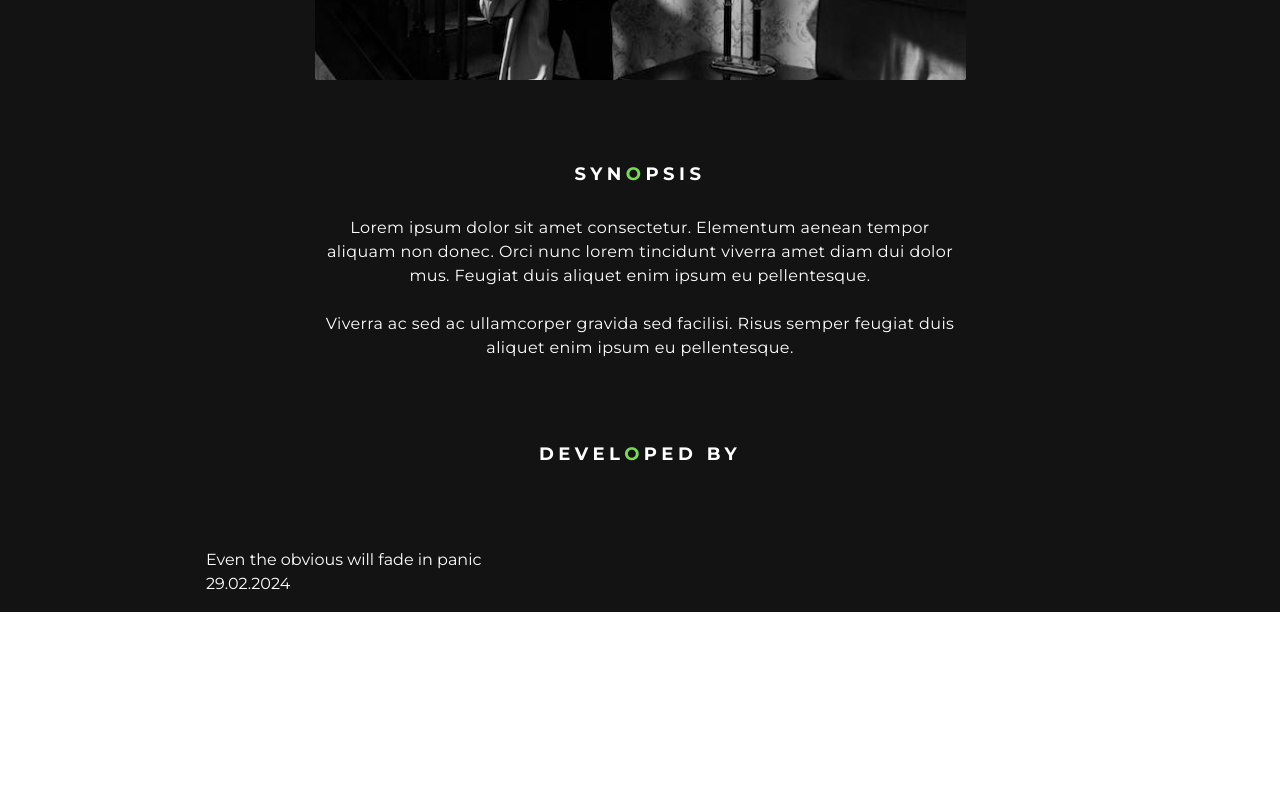
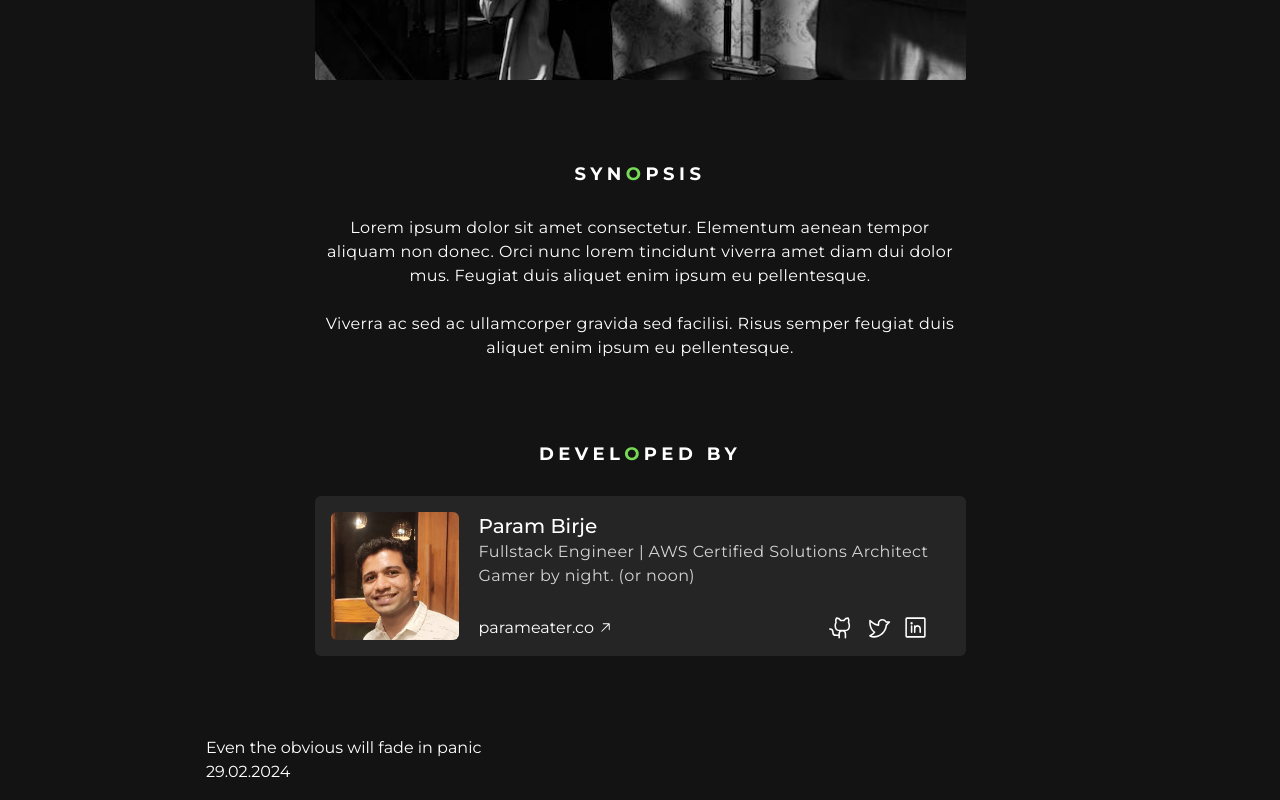
Before and after one commit to ParamBirje/parable-rhythm-site, a React (Vite) app: page / in a window 1280 px wide. Shown: the part 781-1581 px from the top of the page. Before the commit the page ends 1393 px from the top, so only its background shows below. Built offline with nearby package versions, Linux system fonts and the light colour scheme.

Commit message:
Styled entire Developed By section

```diff
--- a/package.json
+++ b/package.json
@@ -10,6 +10,7 @@
     "preview": "vite preview"
   },
   "dependencies": {
+    "@phosphor-icons/react": "^2.0.15",
     "react": "^18.2.0",
     "react-dom": "^18.2.0"
   },
--- a/src/App.tsx
+++ b/src/App.tsx
@@ -1,7 +1,13 @@
-// import reactLogo from './assets/react.svg'
-// import viteLogo from '/vite.svg'
+import {
+  GithubLogo,
+  TwitterLogo,
+  LinkedinLogo,
+  ArrowUpRight,
+} from "@phosphor-icons/react";
 
 function App() {
+  const socialIconSize = 25;
+
   return (
     <main className="bg-primary text-white font-monty min-h-screen">
       <div className="max-w-[900px] mx-auto p-4 flex flex-col gap-20">
@@ -61,11 +67,49 @@ function App() {
         </section>
 
         {/* Developed By */}
-        <section id="developed_by">
+        <section id="developed_by" className="flex flex-col gap-7">
           <h3 className="font-bold tracking-[0.25em] uppercase text-lg text-center">
             Devel<span className="text-secondary">o</span>ped By
           </h3>
-          <div>{/* Developer Card */}</div>
+          <div className="w-3/4 mx-auto rounded-md bg-primary-light p-4 flex gap-5">
+            <div className="bg-[url('./assets/cropped_profile_pic.jpg')] bg-cover h-[8em] w-[8em] rounded-md" />
+
+            <div className="flex flex-col justify-between">
+              <div className="tracking-wide">
+                <h4 className="text-xl font-medium tracking-normal">
+                  Param Birje
+                </h4>
+                <p className="opacity-80">
+                  Fullstack Engineer | AWS Certified Solutions Architect
+                </p>
+                <span className="opacity-80">Gamer by night. (or noon)</span>
+              </div>
+
+              {/* Socials */}
+              <div className="flex items-center justify-between">
+                <a
+                  href="https://parameater.co"
+                  target="_blank"
+                  className="flex items-center gap-1 hover:underline underline-offset-2"
+                >
+                  <p>parameater.co</p>
+                  <ArrowUpRight size={15} />
+                </a>
+
+                <div className="flex gap-3 items-center">
+                  <a>
+                    <GithubLogo size={socialIconSize} />
+                  </a>
+                  <a>
+                    <TwitterLogo size={socialIconSize} />
+                  </a>
+                  <a>
+                    <LinkedinLogo size={socialIconSize} />
+                  </a>
+                </div>
+              </div>
+            </div>
+          </div>
         </section>
 
         {/* CTA */}
```
Also changed, not shown: src/assets/cropped_profile_pic.jpg (added).
